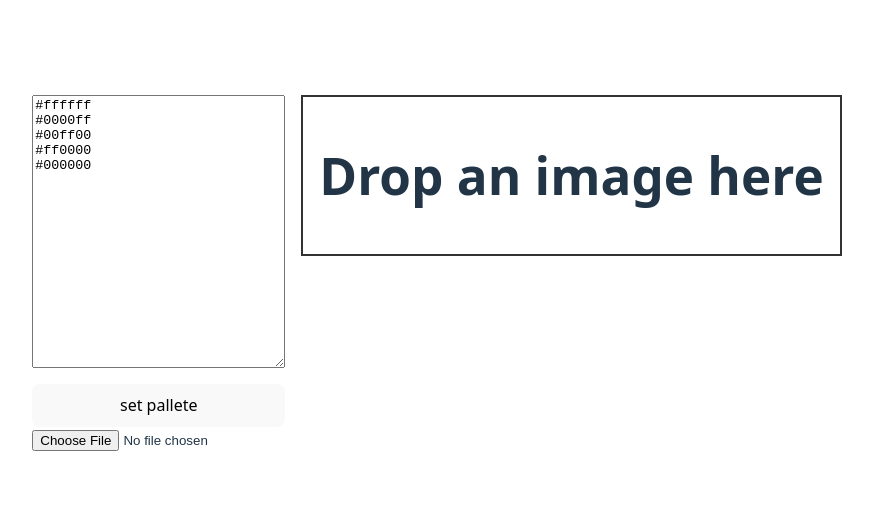
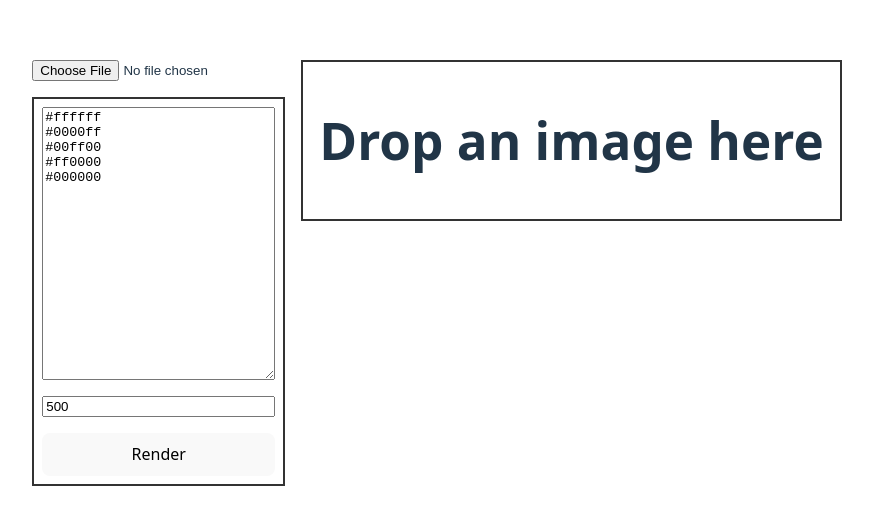
Before and after one commit to gnarlynarley/steinberg, a Svelte app: page / in a window 1280 px wide. Shown: the part 127-652 px from the top of the page, without its empty margins (203-1076 px from the left). Built offline with nearby package versions, Linux system fonts and the light colour scheme.

Commit message:
feat: add more controls

```diff
--- a/src/App.svelte
+++ b/src/App.svelte
@@ -4,7 +4,7 @@
   import applyFloydSteinberg from './lib/utils/applyFloydSteinberg';
   import Color from './lib/utils/Color';
   import DropZone from './lib/components/DropZone.svelte';
-  import type { ChangeEventHandler } from 'svelte/elements';
+  import resizeImage from './lib/utils/resizeImage';
 
   let file: File | null = null;
   let src: string | null = null;
@@ -18,11 +18,15 @@
     .split('\n')
     .flatMap((line) => line.trim() || [])
     .join('\n');
-  let textarea = pallete;
+  let width = 500;
+
+  let form: HTMLFormElement;
 
   function submit(ev: SubmitEvent) {
     ev.preventDefault();
-    pallete = textarea;
+    const formData = new FormData(form);
+    pallete = formData.get('pallete')! as string;
+    width = parseInt(formData.get('width') as string, 10) || 500;
   }
 
   function onFileInputChange(ev: Event) {
@@ -41,21 +45,25 @@
   }
 
   $: imagePromise = src ? createImage(src) : null;
-  $: ditheredPromise = imagePromise
-    ? Promise.resolve(imagePromise).then((image) =>
+  $: resizedImage = imagePromise
+    ? imagePromise.then((image) => resizeImage(image, width))
+    : null;
+  $: ditheredPromise = resizedImage
+    ? resizedImage.then((image) =>
         applyFloydSteinberg(image, Color.createPalleteFromHexCodes(pallete))
       )
     : null;
 </script>
 
 <div class="container">
-  <div>
-    <form on:submit={submit} class="form">
-      <textarea bind:value={textarea}></textarea>
-      <button type="submit">set pallete</button>
+  <div class="sidebar">
+    <input type="file" accept="image/*" on:change={onFileInputChange} />
+
+    <form bind:this={form} on:submit={submit} class="form">
+      <textarea defaultValue={pallete} name="pallete"></textarea>
+      <input defaultValue={width} type="number" name="width" />
+      <button type="submit">Render</button>
     </form>
-
-    <input type="file" accept="image/*" on:change={onFileInputChange} />
   </div>
 
   <DropZone bind:file>
@@ -81,6 +89,12 @@
     gap: 1em;
   }
 
+  .sidebar {
+    display: flex;
+    flex-direction: column;
+    gap: 1em;
+  }
+
   .dropzone {
     padding: 1em;
     border: 2px solid #333;
@@ -90,6 +104,8 @@
     display: flex;
     flex-direction: column;
     gap: 1em;
+    padding: 0.5em;
+    border: 2px solid #333;
 
     textarea {
       min-height: 20em;
--- /dev/null
+++ b/src/lib/utils/resizeImage.ts
@@ -0,0 +1,23 @@
+import createCanvas from './createCanvas';
+
+export default function resizeImage(
+  image: HTMLImageElement | HTMLCanvasElement,
+  width: number
+) {
+  const height = Math.floor((width / image.width) * image.height);
+  const { canvas, context } = createCanvas(width, height);
+
+  context.drawImage(
+    image,
+    0,
+    0,
+    image.width,
+    image.height, // source rectangle (full image)
+    0,
+    0,
+    width,
+    height // destination rectangle (resized)
+  );
+
+  return canvas;
+}
```
